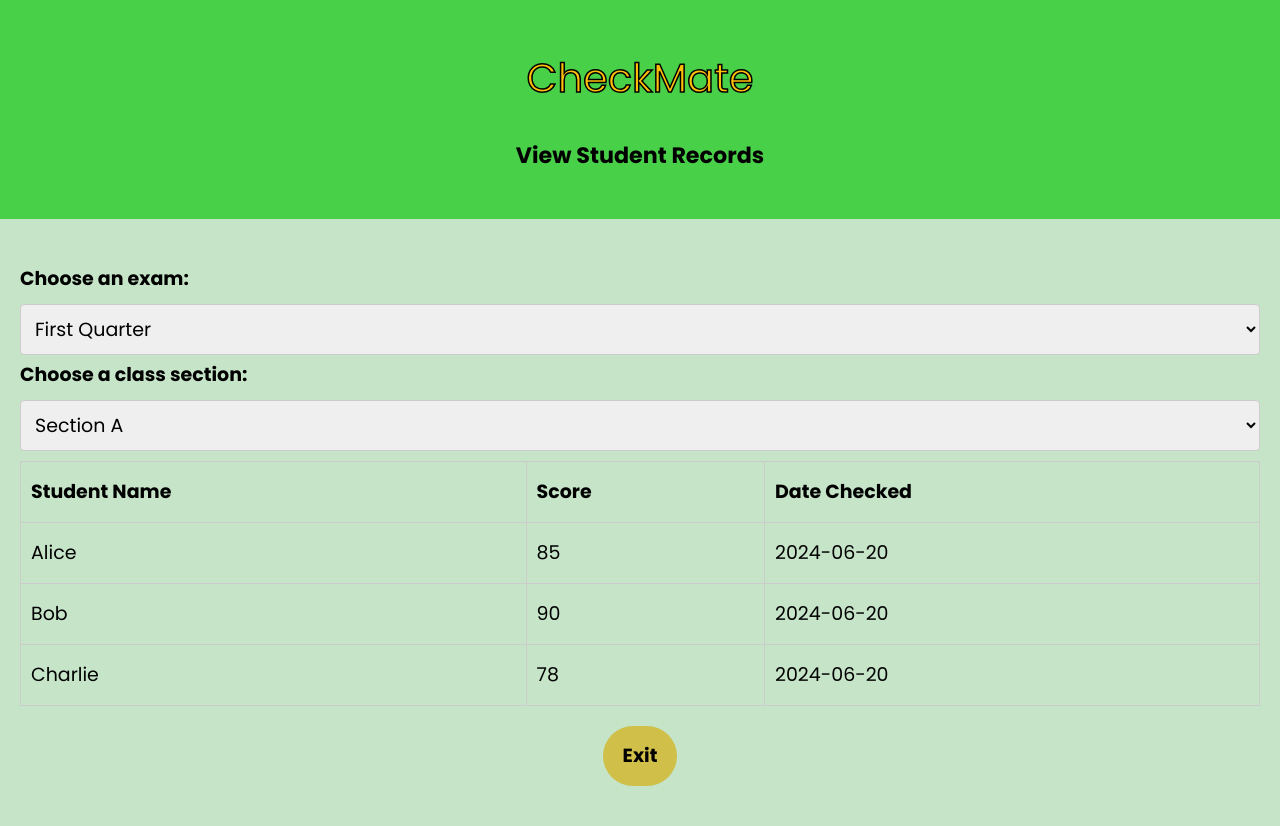
After one commit to YourNewbieCoder/CheckMate, a Flask app: page /view-record in a window 1280 px wide. The commit adds this page. Run offline with Flask 3, Linux system fonts and the light colour scheme.

Commit message:
created view records page

```diff
--- a/app.py
+++ b/app.py
@@ -64,5 +64,9 @@ def save_image():
     image_url = '/static/captured_images/captured_image.png'
     return jsonify({'success': True, 'image_url': image_url}), 200
 
+@app.route('/view-record')
+def viewRecord():
+    return render_template('view-record.html')
+
 if __name__ == "__main__":
     app.run(debug=True, port=5000)
--- a/static/css/style.css
+++ b/static/css/style.css
@@ -73,6 +73,7 @@ a{
     background: none;
     padding: 0;
     margin: 0;
+    display: block;
 }
 img{
     width: 100%;
@@ -88,6 +89,7 @@ img{
     border-radius: 32px;
     padding: 20px;
     width:fit-content;
+    overflow: hidden;
 }
 /* On mouse-over, add a deeper shadow */
 .card:hover {
@@ -208,7 +210,7 @@ textarea::placeholder {
 }
 .dropdown {
     position: relative;
-    display: inline-block;
+    /* display: inline-block; */
 }
 
 .dropdown-toggle {
@@ -218,6 +220,7 @@ textarea::placeholder {
     /* border: 1px solid var(--colortertiary); */
     /* cursor: pointer; */
     border-radius: 32px;
+    /* text-align: center; */
 }
 
 .dropdown-toggle:hover {
@@ -232,7 +235,7 @@ textarea::placeholder {
     /* box-shadow: 0 8px 16px rgba(0, 0, 0, 0.2); */
     /* min-width: 160px; */
     z-index: 1;
-    /* margin: 10px auto; */
+    margin: 10px auto;
     /* align-items: center; */
 }
 
@@ -258,3 +261,15 @@ textarea::placeholder {
     transition: height 0.3s ease;
     overflow: hidden;
 }
+/* CSS for View Records Page */
+table {
+    width: 100%;
+    border-collapse: collapse;
+    margin-top: 10px;
+    /* display: none; */
+}
+th, td {
+    padding: 10px;
+    border: 1px solid #ccc;
+    text-align: left;
+}
--- /dev/null
+++ b/static/js/view-record.js
@@ -0,0 +1,91 @@
+document.addEventListener('DOMContentLoaded', (event) => {
+    const examSelect = document.getElementById('examSelect');
+    const classSelect = document.getElementById('classSelect');
+    const dataTableBody = document.getElementById('dataTable').querySelector('tbody');
+
+    const data = {
+        first: {
+            sectionA: [
+                { name: 'Alice', score: 85, date: '2024-06-20' },
+                { name: 'Bob', score: 90, date: '2024-06-20' },
+                { name: 'Charlie', score: 78, date: '2024-06-20' }
+            ],
+            sectionB: [
+                { name: 'David', score: 80, date: '2024-06-20' },
+                { name: 'Eva', score: 88, date: '2024-06-20' },
+                { name: 'Frank', score: 85, date: '2024-06-20' }
+            ]
+        },
+        second: {
+            sectionA: [
+                { name: 'Alice', score: 88, date: '2024-08-23' },
+                { name: 'Bob', score: 92, date: '2024-08-23' },
+                { name: 'Charlie', score: 81, date: '2024-08-23' }
+            ],
+            sectionB: [
+                { name: 'David', score: 82, date: '2024-08-23' },
+                { name: 'Eva', score: 90, date: '2024-08-23' },
+                { name: 'Frank', score: 86, date: '2024-08-23' }
+            ]
+        },
+        third: {
+            sectionA: [
+                { name: 'Alice', score: 90, date: '2024-12-16' },
+                { name: 'Bob', score: 95, date: '2024-12-16' },
+                { name: 'Charlie', score: 85, date: '2024-12-16' }
+            ],
+            sectionB: [
+                { name: 'David', score: 84, date: '2024-12-16' },
+                { name: 'Eva', score: 91, date: '2024-12-16' },
+                { name: 'Frank', score: 88, date: '2024-12-16' }
+            ]
+        },
+        fourth: {
+            sectionA: [
+                { name: 'Alice', score: 88, date: '2025-02-23' },
+                { name: 'Bob', score: 92, date: '2025-02-23' },
+                { name: 'Charlie', score: 81, date: '2025-02-23' }
+            ],
+            sectionB: [
+                { name: 'David', score: 85, date: '2025-02-23' },
+                { name: 'Eva', score: 93, date: '2025-02-23' },
+                { name: 'Frank', score: 89, date: '2025-02-23' }
+            ]
+        }
+    };
+
+    function populateTable(exam, section) {
+        // Clear existing rows
+        dataTableBody.innerHTML = '';
+
+        // Populate new rows
+        data[exam][section].forEach(item => {
+            const row = document.createElement('tr');
+            const nameCell = document.createElement('td');
+            const scoreCell = document.createElement('td');
+            const dateCell = document.createElement('td');
+
+            nameCell.textContent = item.name;
+            scoreCell.textContent = item.score;
+            dateCell.textContent = item.date;
+
+            row.appendChild(nameCell);
+            row.appendChild(scoreCell);
+            row.appendChild(dateCell);
+
+            dataTableBody.appendChild(row);
+        });
+    }
+
+    // Initial population based on the first dropdown option
+    populateTable(examSelect.value, classSelect.value);
+
+    // Update table when dropdown selection changes
+    examSelect.addEventListener('change', () => {
+        populateTable(examSelect.value, classSelect.value);
+    });
+
+    classSelect.addEventListener('change', () => {
+        populateTable(examSelect.value, classSelect.value);
+    });
+});
--- a/templates/home.html
+++ b/templates/home.html
@@ -11,7 +11,7 @@
     <ul>
         <li><a class="btn-group" href="/create-key">Create Answer Key</a></li>
         <li><a class="btn-group" href="/check-exam">Check Exams</a></li>
-        <li><a class="btn-group" href="">View Student Records</a></li>
+        <li><a class="btn-group" href="/view-record">View Student Records</a></li>
         <li><a class="btn-group" href="/login">Logout</a></li>
     </ul>
 </div>
--- /dev/null
+++ b/templates/view-record.html
@@ -0,0 +1,49 @@
+{% extends 'base.html' %}
+
+{% block title %}CheckMate-View Student Records{% endblock %}
+
+{% block header %}
+<header class="colored-center">
+    <a class="header" href="/home"><h2>CheckMate</h2></a>
+    <h3>View Student Records</h3>
+</header>
+{% endblock %}
+
+{% block content %}
+
+<label for="examSelect">Choose an exam:</label>
+<select id="examSelect">
+    <option value="first">First Quarter</option>
+    <option value="second">Second Quarter</option>
+    <option value="third">Third Quarter</option>
+    <option value="fourth">Fourth Quarter</option>
+</select>
+
+<label for="classSelect">Choose a class section:</label>
+<select id="classSelect">
+    <option value="sectionA">Section A</option>
+    <option value="sectionB">Section B</option>
+</select>
+
+<table id="dataTable">
+    <thead>
+        <tr>
+            <th>Student Name</th>
+            <th>Score</th>
+            <th>Date Checked</th>
+        </tr>
+    </thead>
+    <tbody>
+        <!-- Rows will be populated here -->
+    </tbody>
+</table>
+
+<div>
+    <ul>
+        <li class="check-stud"><a class="btn-group" href="/home">Exit</a></li>
+    </ul>
+</div>
+
+<script src="{{url_for('static', filename='js/view-record.js')}}"></script>
+
+{% endblock %}
```
Also changed, not shown: static/captured_images/captured_image.png.
